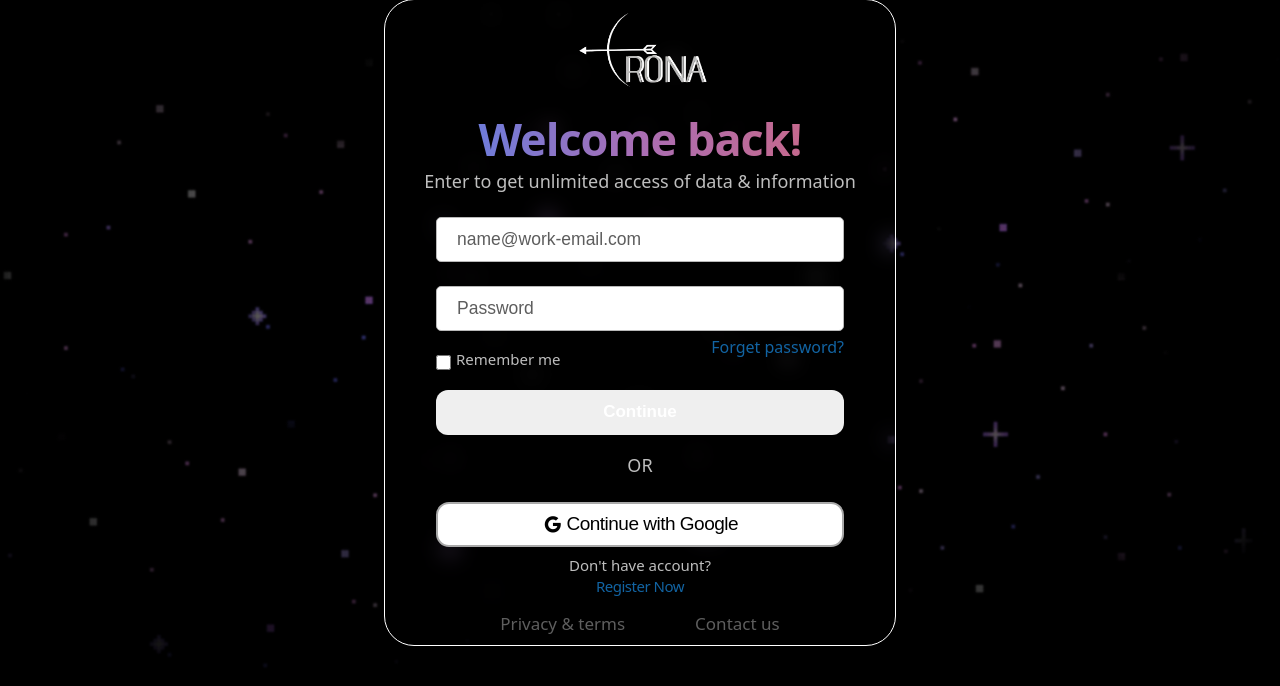
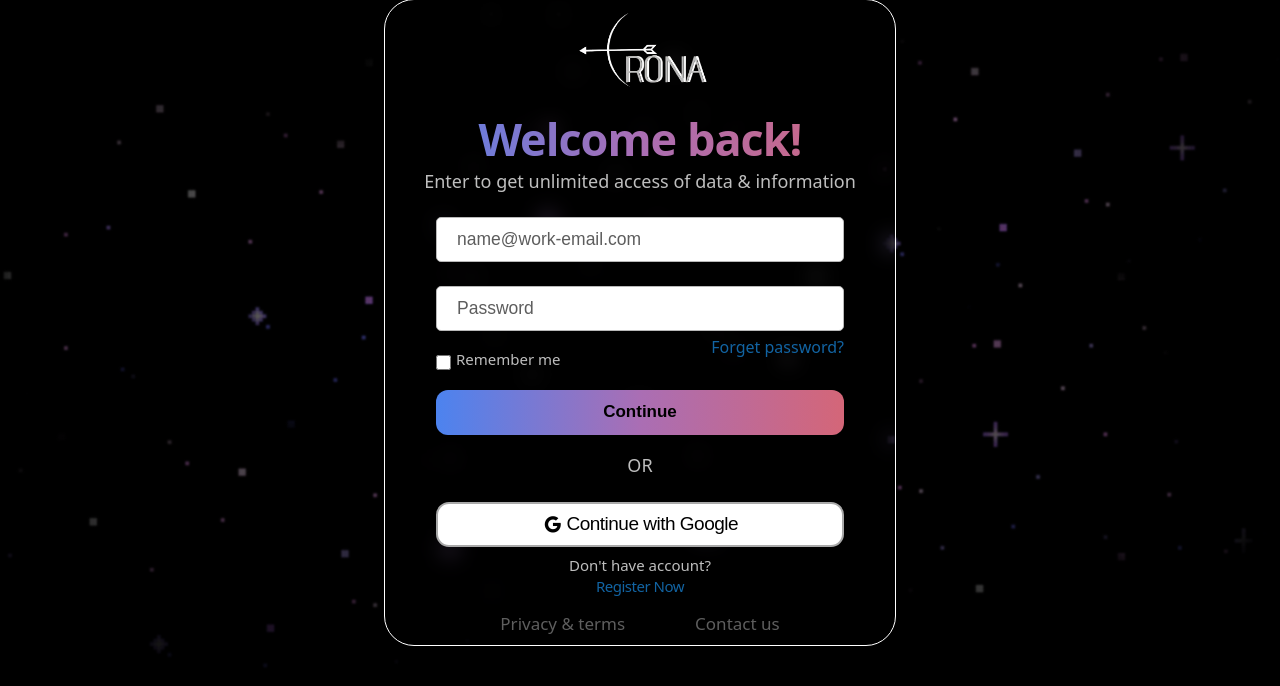
Before and after one commit to navneetkumaryadav207001/CodenameDrona, a Flask app: page /login in a window 1280 px wide. Shown: the part 41-727 px from the top of the page. Run offline with Flask 3, Linux system fonts and the light colour scheme.

Commit message:
Update login.html

```diff
--- a/templates/login.html
+++ b/templates/login.html
@@ -26,7 +26,7 @@
                 </div>
                     <a href="#">Forget password?</a>
             </div>
-            <button type="submit" id="continue">Continue</button>
+            <button type="submit" style="background: linear-gradient(to right, #4C83EF, #AA6EB4, #D46678); color: black;">Continue</button>
 
             <p>OR</p>
         </form>
```
